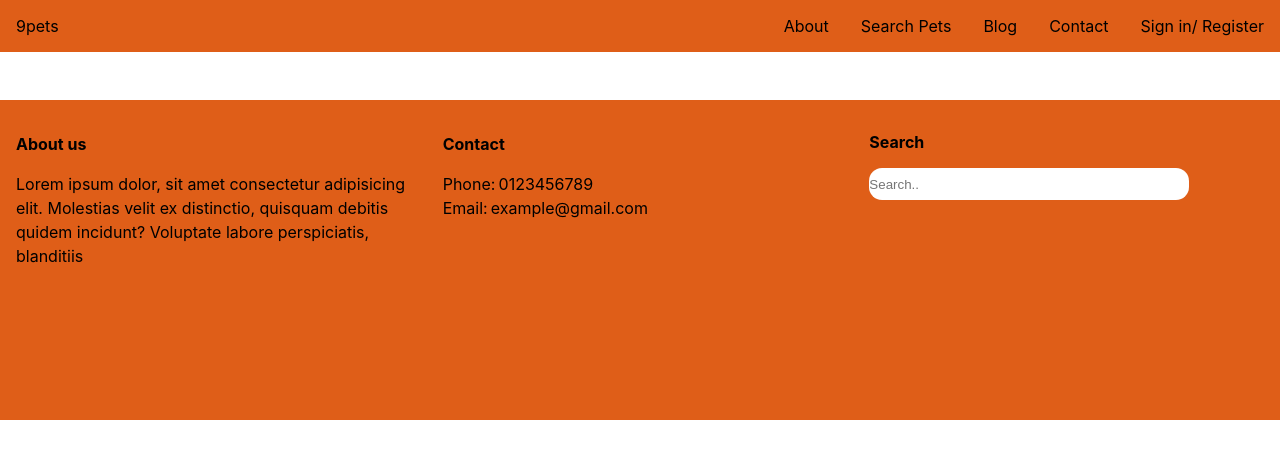
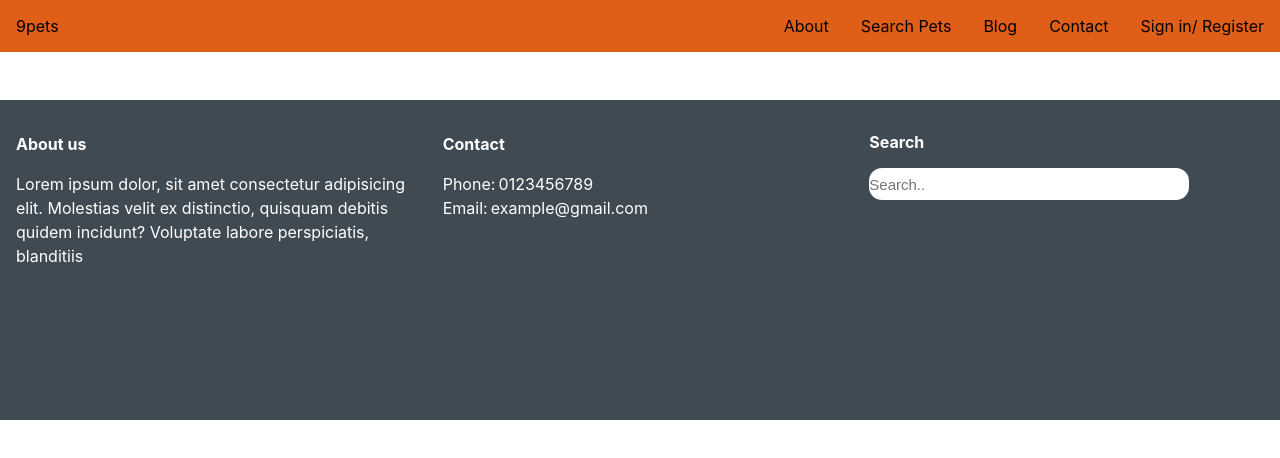
Before and after one commit to charleslukes/pet-store, a React (Create React App) app: page / in a window 1280 px wide. Shown: the top 458 px of the page. Built offline with nearby package versions, Linux system fonts and the light colour scheme.

Commit message:
add the styles for the footer

```diff
--- a/src/components/common/Footer.css
+++ b/src/components/common/Footer.css
@@ -1,7 +1,8 @@
 .footer{
   display: flex;
   height: 40vh;
-  background-color: #df5e18;
+  background-color: #404a53;
+  color: white;
 }
 
 .about {
@@ -31,6 +32,7 @@
   border-radius: 13px;
   outline: none;
   border: none;
+  font-size: 15px;
 }
 
 .first{
@@ -46,6 +48,7 @@
     flex-direction: column;
     height: 100%;
     width: 100%;
+    margin-top: 72vh;
     text-align: center;
     background-color: #f06317;
   }
```
